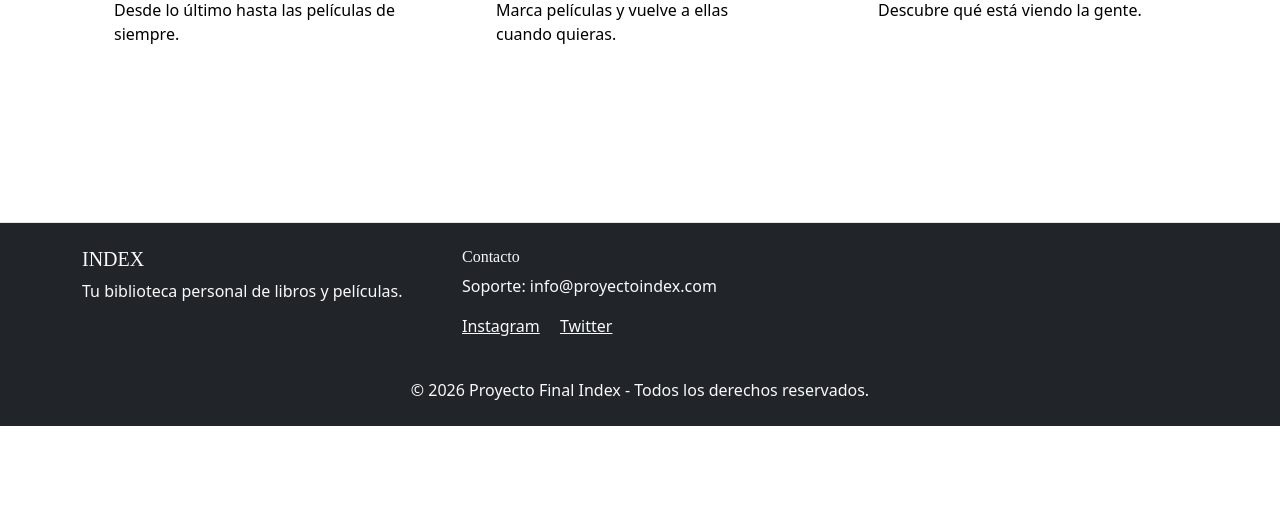
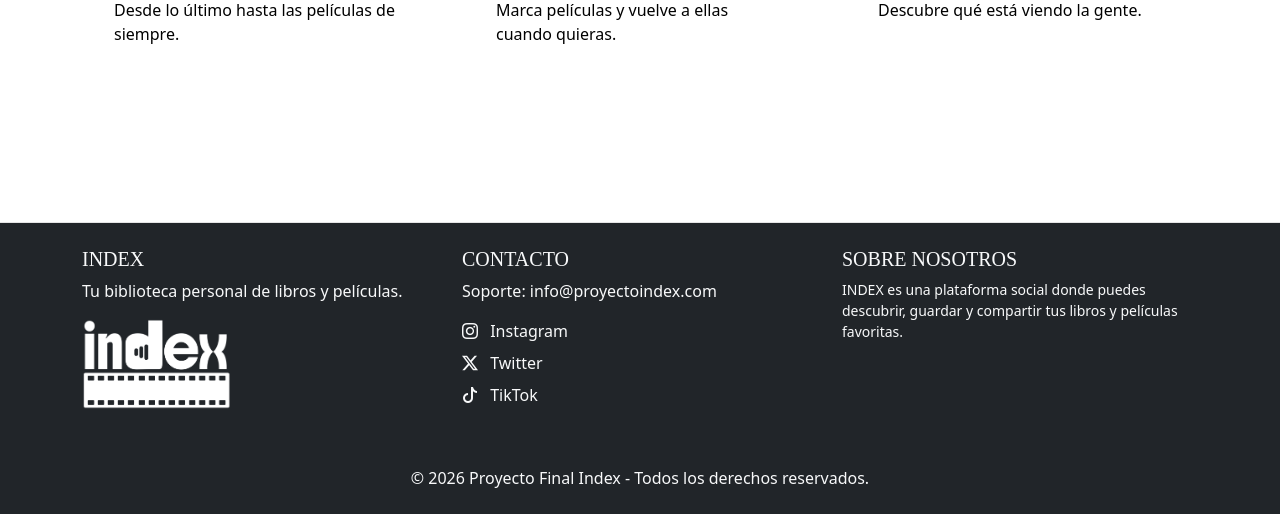
Before and after one commit to MigueLMelo5825/Proyecto-Final-Index, a PHP site: page / in a window 1280 px wide. Shown: the part 2000-2514 px from the top of the page. Before the commit the page ends 2426 px from the top, so only its background shows below. Run offline with PHP 8.4, Linux system fonts and the light colour scheme; some libraries are stand-ins or nearby versions.

Commit message:
actualizado la página de footer

```diff
--- a/app/templates/footer.php
+++ b/app/templates/footer.php
@@ -1,42 +1,82 @@
+<style>
+
+
+
+.main-footer a{
+    transition: all 0.25s ease;
+}
+
+
+.main-footer .d-flex a:hover{
+    color: #0d6efd !important;
+    transform: translateX(5px);
+}
+
+
+
+.main-footer img{
+    transition: 0.3s ease;
+}
+
+.main-footer img:hover{
+    transform: scale(1.05);
+    opacity: 0.9;
+}
+
+</style>
+
 <footer class="main-footer bg-dark text-light mt-5 py-4">
     <div class="container">
-        <div class="row">
+        <div class="row align-items-start">
 
             <div class="col-md-4 mb-3">
                 <h3 class="h5">INDEX</h3>
                 <p>Tu biblioteca personal de libros y películas.</p>
+
+                <img src="<?= $base_url ?>web/img/INDEX-02.png"
+                     alt="Logo Index"
+                     style="max-width:150px;"
+                     class="mb-3">
             </div>
 
 
-            <!--   <div class="col-md-4 mb-3">
-                <h4 class="h6">Enlaces</h4>
-                <ul class="list-unstyled">
-                  <li><a href="index.php" class="text-light text-decoration-none">Inicio</a></li>
-                    <li><a href="index.php?controller=usuario&action=perfil" class="text-light text-decoration-none">Mi Perfil</a></li>
-                </ul>
-            </div>-->
+            <div class="col-md-4 mb-3">
+                <h4 class="h5">CONTACTO</h4>
+                <p>Soporte: info@proyectoindex.com</p>
+
+
+
+
+                <div class="d-flex flex-column gap-2 mt-3">
+                    <a href="#" class="text-light text-decoration-none">
+                        <i class="bi bi-instagram me-2"></i> Instagram
+                    </a>
+
+                    <a href="#" class="text-light text-decoration-none">
+                        <i class="bi bi-twitter-x me-2"></i> Twitter
+                    </a>
+
+                    <a href="#" class="text-light text-decoration-none">
+                        <i class="bi bi-tiktok me-2"></i> TikTok
+                    </a>
+                </div>
+            </div>
 
             <div class="col-md-4 mb-3">
-                <h4 class="h6">Contacto</h4>
-                <p>Soporte: info@proyectoindex.com</p>
-                <div>
-                    <a href="#" class="text-light me-3">Instagram</a>
-                    <a href="#" class="text-light">Twitter</a>
-                </div>
+                <h4 class="h5">SOBRE NOSOTROS</h4>
+                <p class="small">
+                    INDEX es una plataforma social donde puedes descubrir,
+                    guardar y compartir tus libros y películas favoritas.
+                </p>
+
             </div>
 
         </div>
 
         <div class="text-center mt-4">
-            <p class="mb-0">&copy; <?= date("Y"); ?> Proyecto Final Index - Todos los derechos reservados.</p>
+            <p class="mb-0">
+                &copy; <?= date("Y"); ?> Proyecto Final Index - Todos los derechos reservados.
+            </p>
         </div>
     </div>
 </footer>
-
-<!-- Bootstrap JS -->
-<script src="https://cdn.jsdelivr.net/npm/bootstrap@5.3.2/dist/js/bootstrap.bundle.min.js"></script>
-
-<!-- Script generales -->
-<script src="<?= $base_url ?>web/js/buscadorLibrosYPeliculas.js" defer></script>
-
-<!-- Script personalizados -->
```
